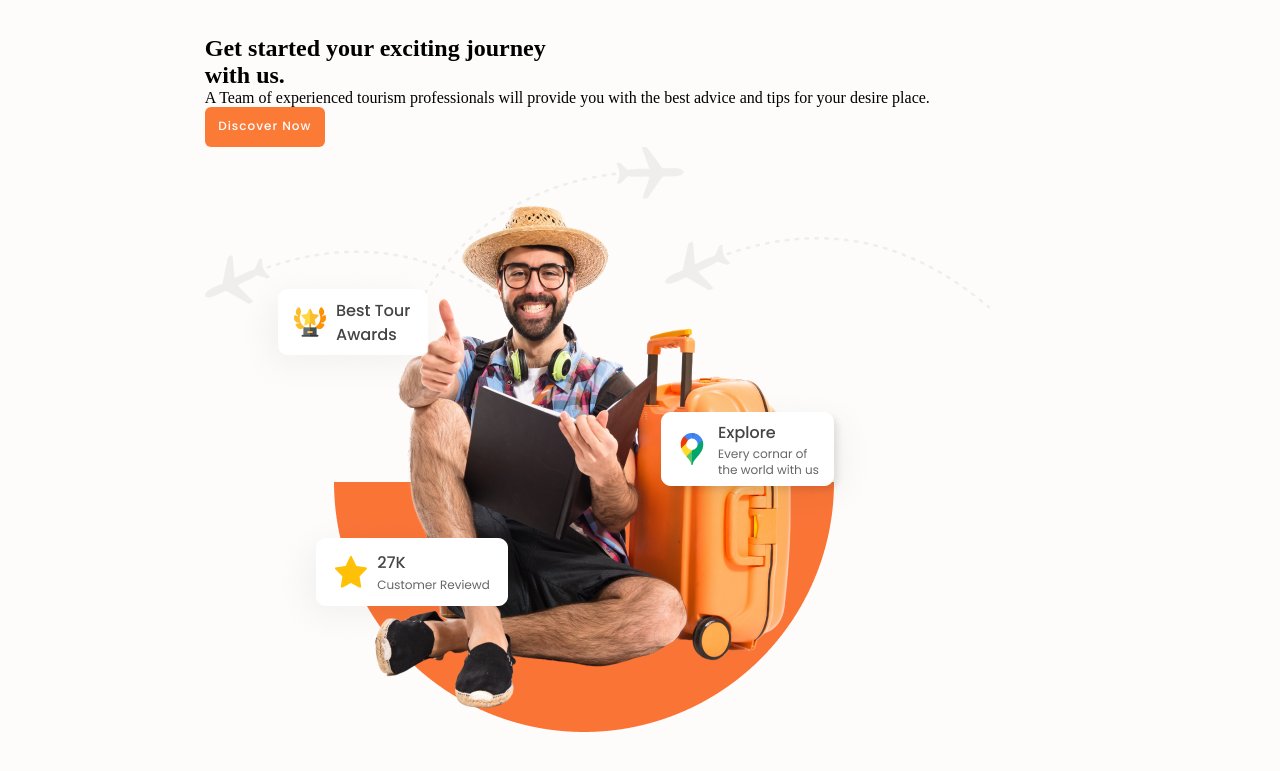
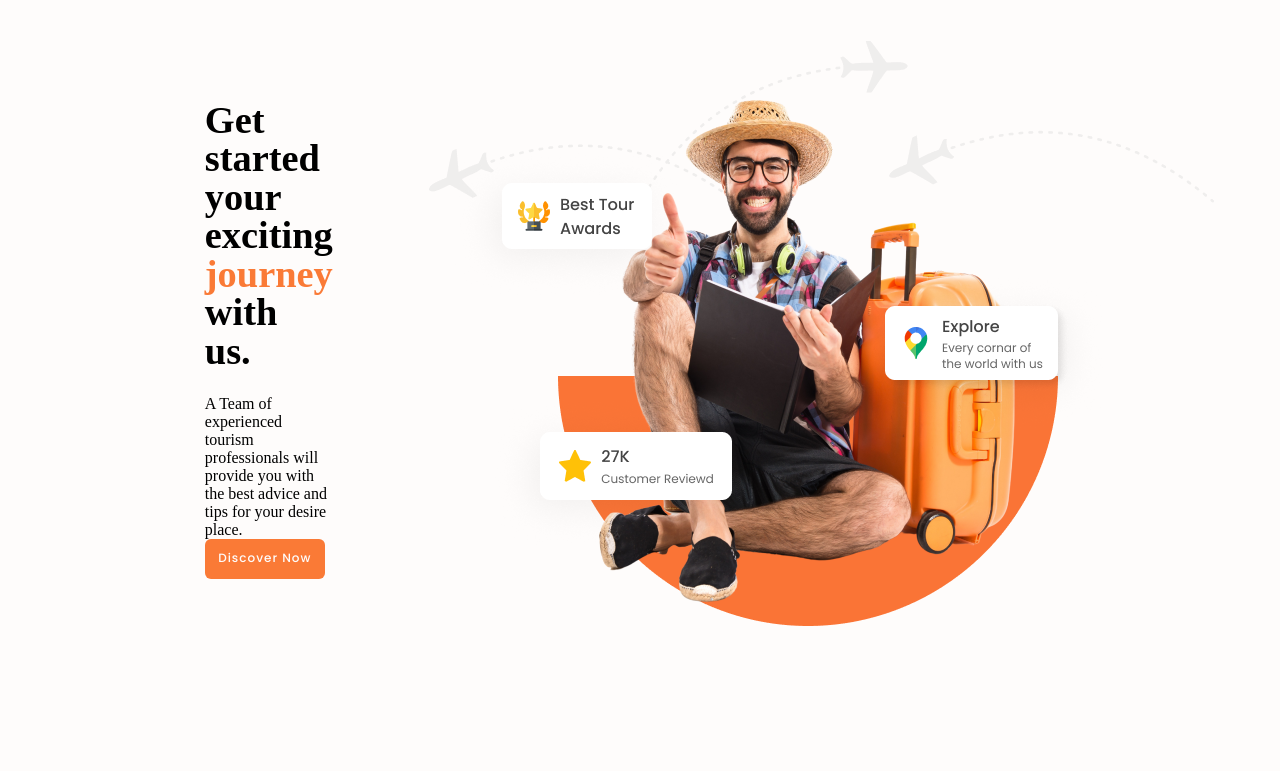
Before and after one commit to danilojduarte/WebSiteTrabook, a plain HTML site: page index.html in a window 1280 px wide. Shown: the part 65-836 px from the top of the page. After the commit the page ends 800 px from the top, so only its background shows below. Drawn offline with nearby package versions, Linux system fonts and the light colour scheme; a web font is replaced by a local one.

Commit message:
Ajustando Home Text

```diff
--- a/index.html
+++ b/index.html
@@ -49,7 +49,7 @@
 
     <!-- HOME -->
     <section class="home" id="home">
-        <div class="home-texto">
+        <div class="home-text">
             <h1>
                 Get started your exciting <span>journey</span><br>
                 with us.
--- a/styles/styles.css
+++ b/styles/styles.css
@@ -100,3 +100,28 @@ header {
     background: transparent;
     border: 1px solid var(--bg-color-1);
 }
+
+
+/* HOME */
+.home {
+    min-height: 100vh;
+    height: 100%;
+    width: 100%;
+    background-size: cover;
+    background-position: center;
+    position: relative;
+    display: grid;
+    grid-template-columns: repeat(2, 1fr);
+    align-items: center;
+    grid-gap: 6rem;
+}
+.home-text h1 {
+    margin: 10px 0px 25px;
+    font-size: 2.4rem;
+    line-height: 1;
+    font-weight: 700;
+    font-family: var(--font-family-volkhov);
+}
+.home-text h1 span {
+    color: var(--bg-color-1);
+}
```
